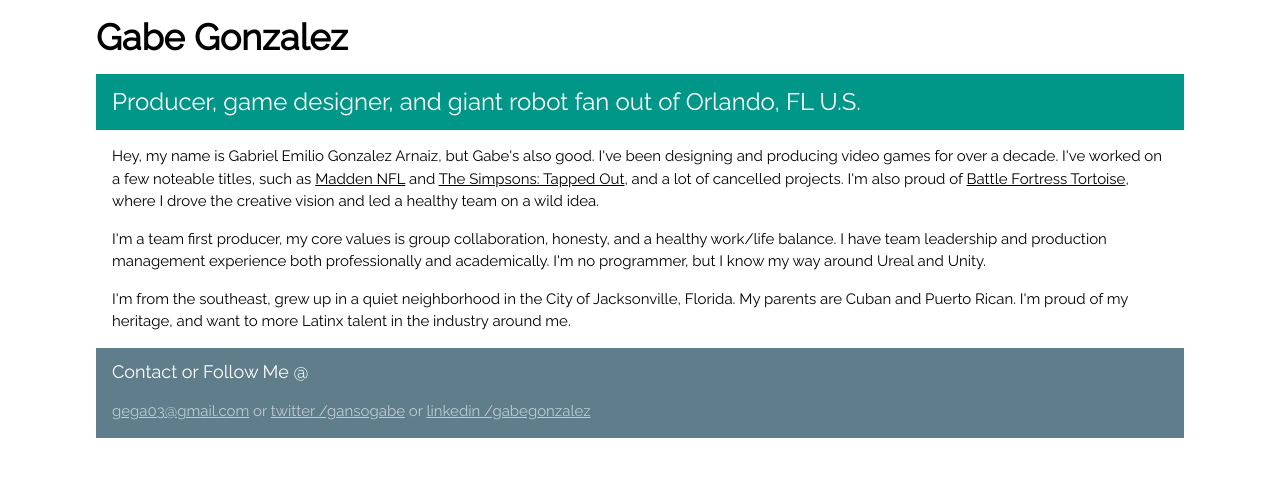
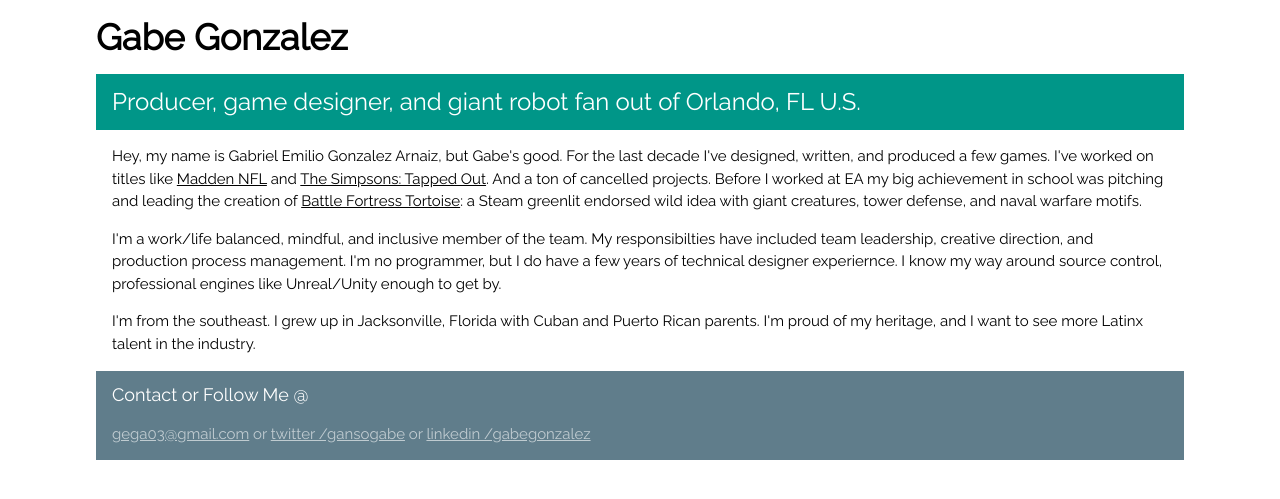
Before and after one commit to gg-gabe/gg-gabe.github.io, a Jekyll site: the page index.html, which Jekyll copies as it is, in a window 1280 px wide. Shown: the top 499 px of the page. Built offline with Jekyll 4.4.1, drawn with Linux system fonts in a browser that asks for light colours; comment, search, counter and statistics services are not loaded.

Commit message:
Update index.html

```diff
--- a/index.html
+++ b/index.html
@@ -58,11 +58,11 @@
         </div>
 
         <div class="w3-container">
-            <p>Hey, my name is Gabriel Emilio Gonzalez Arnaiz, but Gabe's also good. I've been designing and producing video games for over a decade. I've worked on a few noteable titles, such as <a href="https://youtu.be/0VbE2yafP5I" target="_blank">Madden NFL</a> and <a href="https://youtu.be/GgiDBuBxl6w" target="_blank">The Simpsons: Tapped Out</a>, and a lot of cancelled projects. I'm also proud of <a href="https://youtu.be/KDyIi2ZOc6M" target="_blank">Battle Fortress Tortoise</a>, where I drove the creative vision and led a healthy team on a wild idea.</p>
+            <p>Hey, my name is Gabriel Emilio Gonzalez Arnaiz, but Gabe's good. For the last decade I've designed, written, and produced a few games. I've worked on titles like <a href="https://youtu.be/0VbE2yafP5I" target="_blank">Madden NFL</a> and <a href="https://youtu.be/GgiDBuBxl6w" target="_blank">The Simpsons: Tapped Out</a>. And a ton of cancelled projects. Before I worked at EA my big achievement in school was pitching and leading the creation of <a href="https://youtu.be/KDyIi2ZOc6M" target="_blank">Battle Fortress Tortoise</a>: a Steam greenlit endorsed wild idea with giant creatures, tower defense, and naval warfare motifs.</p>
 
-            <p>I'm a team first producer, my core values is group collaboration, honesty, and a healthy work/life balance. I have team leadership and production management experience both professionally and academically. I'm no programmer, but I know my way around Ureal and Unity.</p>
+            <p>I'm a work/life balanced, mindful, and inclusive member of the team. My responsibilties have included team leadership, creative direction, and production process management. I'm no programmer, but I do have a few years of technical designer experiernce. I know my  way around source control, professional engines like Unreal/Unity enough to get by.</p>
 
-            <p>I'm from the southeast, grew up in a quiet neighborhood in the City of Jacksonville, Florida. My parents are Cuban and Puerto Rican. I'm proud of my heritage, and want to more Latinx talent in the industry around me.</p>
+            <p>I'm from the southeast. I grew up in Jacksonville, Florida with Cuban and Puerto Rican parents. I'm proud of my heritage, and I want to see more Latinx talent in the industry.</p>
         </div>
 
         <footer class="w3-container w3-blue-grey">
```
